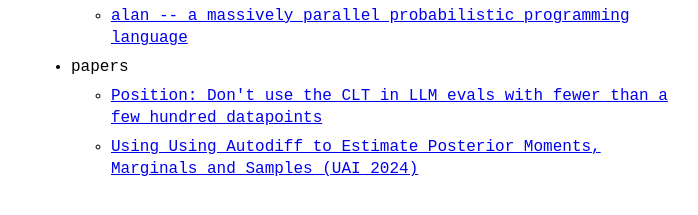
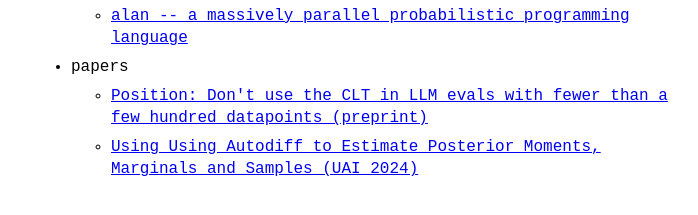
Before and after one commit to sambowyer/sambowyer.github.io, a Jekyll site: the page built from index.md, in a window 1280 px wide. Shown: the part 569-784 px from the top of the page, without its empty margins (289-987 px from the left). Built offline with Jekyll 4.4.1, drawn with Linux system fonts in a browser that asks for light colours.

Commit message:
Update menu.yml

```diff
--- a/_data/menu.yml
+++ b/_data/menu.yml
@@ -39,7 +39,7 @@
 
   - title: papers
     entries:
-      - title: "Position: Don't use the CLT in LLM evals with fewer than a few hundred datapoints"
+      - title: "Position: Don't use the CLT in LLM evals with fewer than a few hundred datapoints (preprint)"
         url: https://arxiv.org/abs/2503.01747
       - title: Using Using Autodiff to Estimate Posterior Moments, Marginals and Samples (UAI 2024)
         url: https://arxiv.org/abs/2310.17374
```
